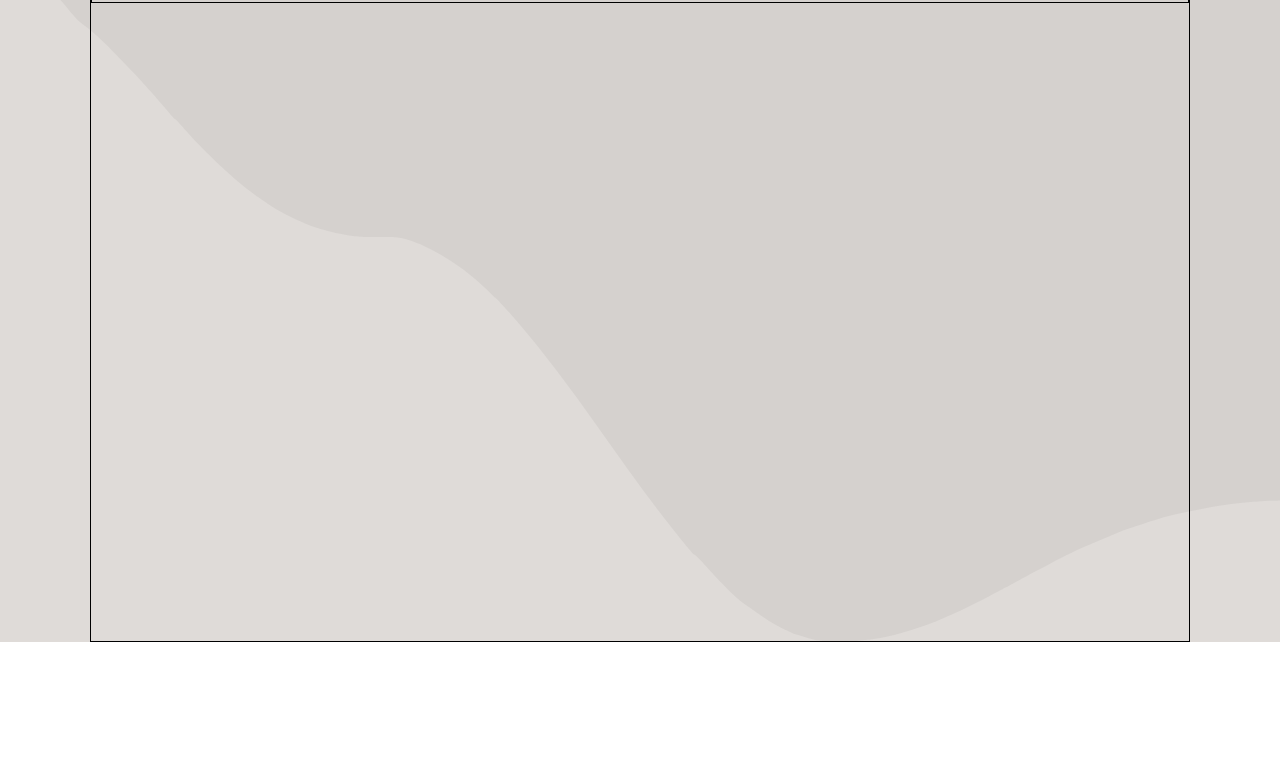
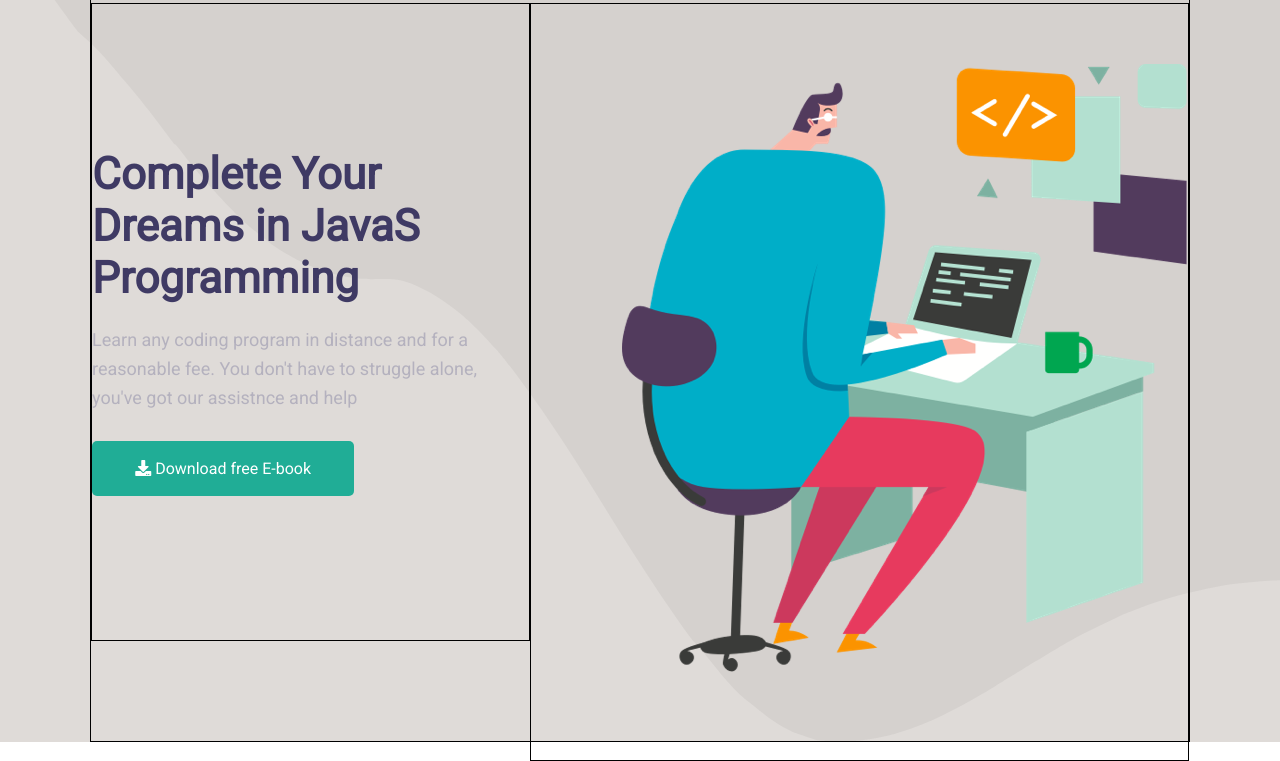
Before and after one commit to Mirco-verde1/proj-html-vuejs, a plain HTML site: page index.html in a window 1280 px wide. Shown: the part 58-819 px from the top of the page. Drawn offline with nearby package versions, Linux system fonts and the light colour scheme.

Commit message:
left and rigth  header

```diff
--- a/index.html
+++ b/index.html
@@ -40,8 +40,40 @@
                     <i class="fas fa-search"></i>
                   </div>
 
+                </div>
+              </div>
 
-                </div>
+            </div>
+            <!-- fine header-top -->
+
+            <div class="main-header-left">
+              <div class="title">
+                <h1>Complete Your <br>
+                Dreams in JavaS <br>
+                Programming
+               </h1>
+              </div>
+
+              <div class="description">
+                <p>Learn any coding program in distance and for a </p>
+
+              <p>  reasonable fee. You don't have to struggle alone, </p>
+
+              <p>  you've got our assistnce and help</p>
+
+              </div>
+              <div class="green-button">
+                <i class="fas fa-download"></i>
+                <span>Download free E-book</span>
+
+              </div>
+
+            </div>
+
+            <div class="main-header-right">
+              <div class="desk-image">
+                <img src="img/home-5.png" alt="">
+
               </div>
 
             </div>
--- a/src/app.scss
+++ b/src/app.scss
@@ -27,7 +27,7 @@
 
     &-background{
       width: 100%;
-      height: 700px;
+      height: 800px;
       background-image: url(../img/jumbo-overlay.svg);
       background-color: $bg-header;
 
@@ -41,7 +41,7 @@
           justify-content: space-between;
           width: 100%;
           height: 60px;
-          border: 1px solid black;
+
 
           &-logo{
             width: 200px;
@@ -54,6 +54,7 @@
             .menu{
               li{
                 @include list;
+                color:$menu-header;
                 i{font-size: 10px;}
               }
             }
@@ -75,12 +76,62 @@
                 position: absolute;
                 right: 0;
                 top: 14px;
-                color: #20ad96;
+                color:$common-green;
               }
 
             }
 
           }
+        }
+        // end header-top
+
+        .main-header-left{
+          width: 40%;
+          height: 80%;
+          border: 1px solid black;
+          float: left;
+          display: flex;
+          flex-direction: column;
+          justify-content: center;
+
+          .title{
+
+              font-size:22px;
+              color:#3f3a64;
+          }
+
+          .description{
+            font-size: 18px;
+            padding: 25px 0 25px 0;
+            p{
+              padding-bottom: 8px;
+              color:#b4b1be;
+            }
+          }
+
+        .green-button{
+          @include button;
+          width: 60%;
+          border-radius: 5px;
+          cursor: pointer;}
+          .green-button:hover{
+            background:$menu-header;
+          }
+
+        }
+
+        .main-header-right{
+          width: 60%;
+          height: 95%;
+          border: 1px solid black;
+          float: left;
+
+          .desk-image{
+            padding-top: 60px;
+            padding-left: 91px;
+          }
+
+
         }
 
 
--- a/src/colors.scss
+++ b/src/colors.scss
@@ -1 +1,3 @@
 $bg-header:rgba(223,219,216);
+$menu-header:#534f74;
+$common-green:#20ad96;
--- a/src/common-use.scss
+++ b/src/common-use.scss
@@ -5,3 +5,11 @@
   border-radius:5px;
   border: none;
 }
+
+@mixin button {
+  color: #fff;
+  background-color:#20ad96;
+  padding: 18px 20px;
+  text-align:center;
+
+}
```
Also changed, not shown: dist/app.css, img/home-5.png (renamed from img/home-5-hero-image.png).
